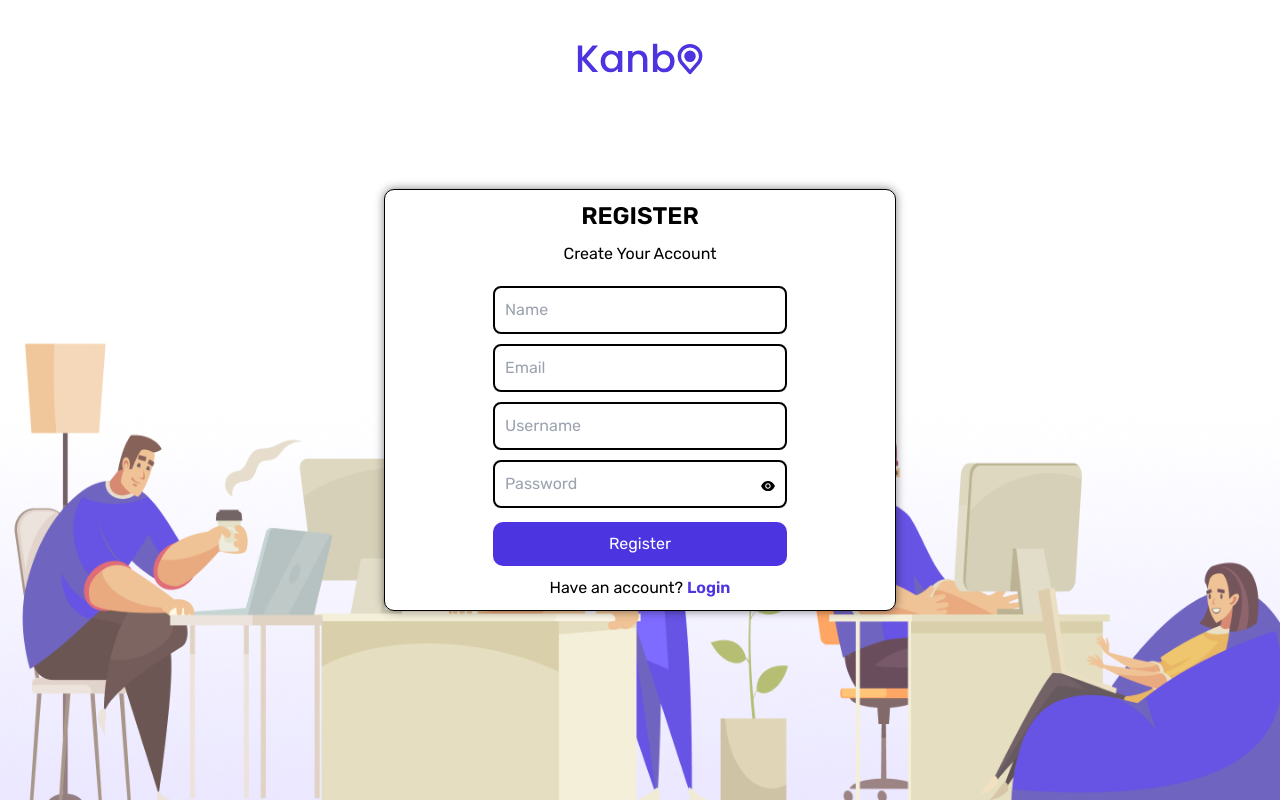
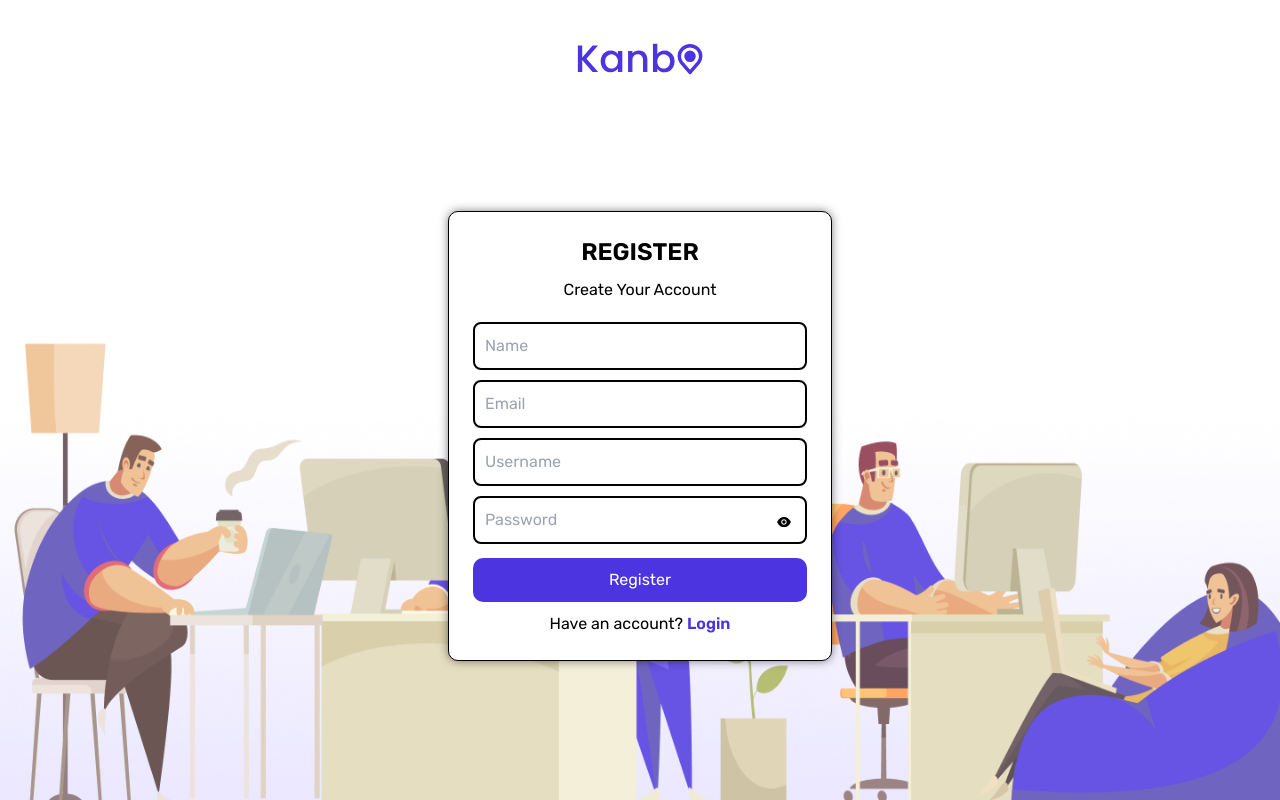
Before and after one commit to Kel2-Kanbo/Kanbo-web, a React (Create React App) app: page /register in a window 1280 px wide. Built offline with nearby package versions, Linux system fonts and the light colour scheme.

Commit message:
fix: width container register & add FormInput component

```diff
--- a/src/Components/Button/index.jsx
+++ b/src/Components/Button/index.jsx
@@ -6,7 +6,7 @@ const Button = styled.button`
     text-align: center;
     padding: 10px 30px;
     border-radius: 10px;
-    width: 60%;
+    width: 100%;
     color: ${colors.primary.white};
 `
 
--- /dev/null
+++ b/src/Components/FormInput/index.jsx
@@ -0,0 +1,10 @@
+import styled from "@emotion/styled";
+
+const FormInput = styled.input`
+    width: 100%;
+    border: 2px solid black;
+    border-radius: 8px;
+    padding: 10px;
+`
+
+export default FormInput;
--- a/src/Pages/Register/index.jsx
+++ b/src/Pages/Register/index.jsx
@@ -7,6 +7,7 @@ import styled from "@emotion/styled";
 import Logo from "../../Components/Logo";
 import background from "../../Assets/BgRegisterAdmin.png";
 import Button from "../../Components/Button";
+import FormInput from "../../Components/FormInput";
 
 export default function Register() {
 	const [isPaswordShown, setIsPasswordShown] = useState(false);
@@ -135,7 +136,7 @@ export default function Register() {
           ))
         }
 
-				<button className="show-password -mt-12 h-8 lg:-mr-64 md:-mr-32 sm:-mr-24" onClick={_handleClickPassword}>
+				<button className="show-password -mt-12 h-8 lg:-mr-72 md:-mr-32 sm:-mr-56" onClick={_handleClickPassword}>
 					{isPaswordShown ? <AiFillEyeInvisible /> : <AiFillEye />}
 				</button>
         <span className="text-black">{error}</span>
@@ -167,11 +168,12 @@ const RegisterInput = styled.div`
   display: flex;
   flex-direction: column;
   row-gap: 10px;
-  width: 40%;
+  width: 30%;
   border: 1px solid black;
   border-radius: 10px;
   align-items: center;
-  padding: 10px;
+  padding: 24px;
+  margin-top: 36px;
   position: absolute;
   left: 50%;
   top: 50%;
@@ -183,11 +185,9 @@ const RegisterInput = styled.div`
     width: 100%;
     margin-left: -15px;
   }
+
+  @media (max-width: 768px) {
+	width: 50%;
+	margin-top: 5%;
+  }
 `;
-
-const FormInput = styled.input`
-	width: 60%;
-	border: 2px solid black;
-	border-radius: 8px;
-	padding: 10px;
-`
```
